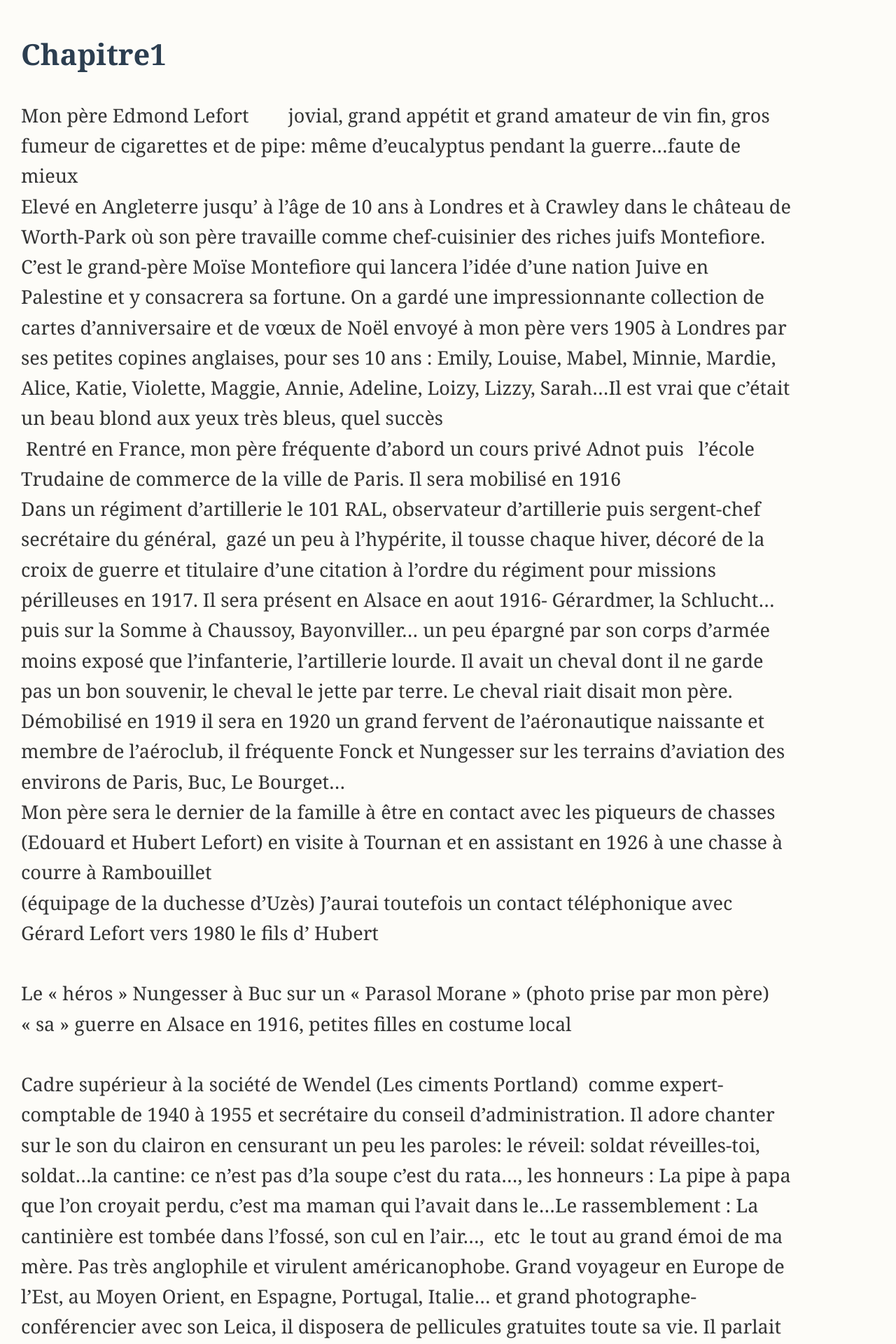
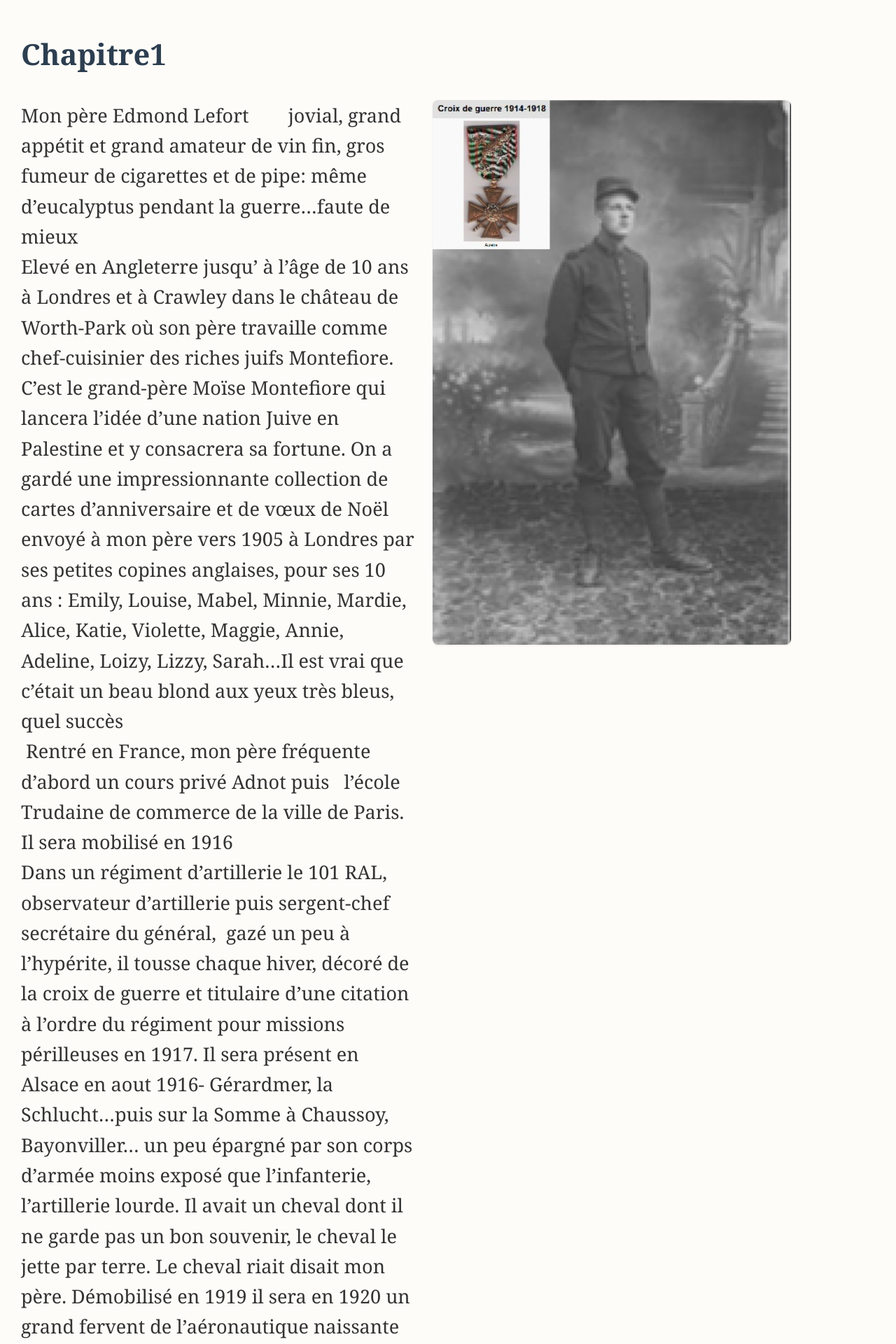
Before and after one commit to lefort999/infine, a Flask app: page /chapitre/chapitre1 in a window 1280 px wide; the page is wider, and only the part inside the window is pictured. Shown: the top 1920 px of that part at 70% size. Run offline with Flask 3, Linux system fonts and the light colour scheme.

Commit message:
Update chapitre.html

```diff
--- a/templates/chapitre.html
+++ b/templates/chapitre.html
@@ -5,6 +5,12 @@
   <meta name="viewport" content="width=device-width, initial-scale=1" />
   <title>{{ nom|capitalize }}</title>
   <style>
+    :root {
+      --gap: 16px;
+      --colw-min: 140px;
+      --colw-max: 1fr;
+    }
+
     body {
       max-width: 1100px;
       margin: 40px 20px;
@@ -17,7 +23,7 @@
     }
     h1 { font-size: 2em; color: #2c3e50; }
 
-  /* Texte à gauche, image à droite */
+    /* Texte à gauche, images à droite */
     .layout {
       display: flex;
       align-items: flex-start;
@@ -27,18 +33,36 @@
       flex: 1 1 0;
       min-width: 0;
     }
-  .image {
-    /* colonne plus large et plafonnée */
+
+    /* Panneau images (colonne large plafonnée) */
+    .media {
       flex: 0 0 clamp(360px, 40vw, 640px);
       max-width: 50%;
     }
-  .image img {
+
+    /* Grille de colonnes (a, b, c...) ; chaque colonne empile ses images verticalement */
+    .gallery {
+      display: grid;
+      grid-auto-flow: column;
+      grid-auto-columns: minmax(var(--colw-min), var(--colw-max));
+      gap: var(--gap);
+      align-items: start;
+    }
+
+    /* Une “colonne” de la galerie = pile verticale d’images */
+    .col {
+      display: flex;
+      flex-direction: column;
+      gap: var(--gap);
+    }
+
+    .col img {
       display: block;
-    width: 100%;       /* occupe toute la colonne */
-    height: auto;      /* conserve les proportions */
-    max-height: 85vh;  /* évite une image plus haute que l’écran */
+      width: 100%;
+      height: auto;
       object-fit: contain;
       border-radius: 8px;
+      box-shadow: 0 1px 3px rgba(0,0,0,.08);
     }
 
     pre {
@@ -55,7 +79,7 @@
     /* Mobile : on empile */
     @media (max-width: 768px) {
       .layout { flex-direction: column; }
-    .image { max-width: 100%; flex-basis: auto; }
+      .media { max-width: 100%; flex-basis: auto; }
     }
   </style>
 </head>
@@ -67,19 +91,17 @@
       <pre>{{ contenu }}</pre>
     </div>
 
-    {% if image_url %}
-      <aside class="image">
-	  <img src="{{ image_url }}" alt="Illustration de {{ nom }}" loading="lazy">
-
-
-
-
-
-
-
-
-
-
+    {% if image_columns and image_columns|length > 0 %}
+      <aside class="media">
+        <div class="gallery">
+          {% for col in image_columns %}
+            <div class="col">
+              {% for img in col %}
+                <img src="{{ img.url }}" alt="{{ img.alt }}" loading="lazy" />
+              {% endfor %}
+            </div>
+          {% endfor %}
+        </div>
       </aside>
     {% endif %}
   </div>
```
Lines whose indentation alone changed are shown as unchanged.
